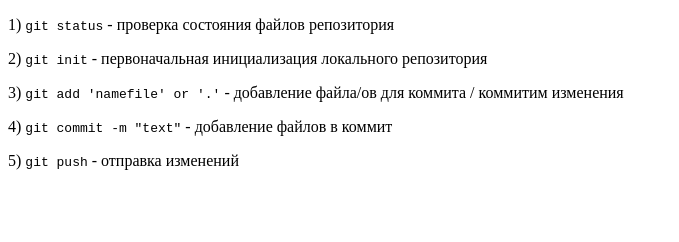
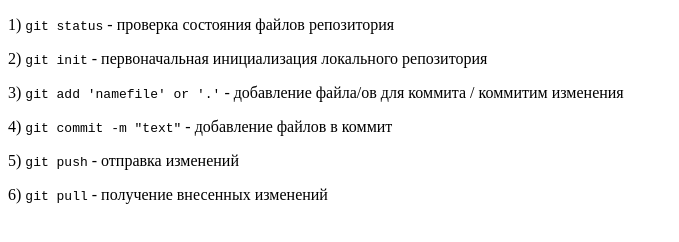
Before and after one commit to ValeriyGor/powercode-git, a plain HTML site: page index.html in a window 1280 px wide. Shown: the whole page, without its empty margins (0-679 px from the left). Drawn offline with Linux system fonts and the light colour scheme.

Commit message:
add 6 punkt to html

```diff
--- a/index.html
+++ b/index.html
@@ -16,7 +16,7 @@
 		<p>4) <code>git commit -m "text"</code> - добавление файлов в коммит</p>
 
 		<p>5) <code>git push</code> - отправка изменений</p>
-
+		<p>6) <code>git pull</code> - получение внесенных изменений </p>
 
 	</section>
 </body>
```
